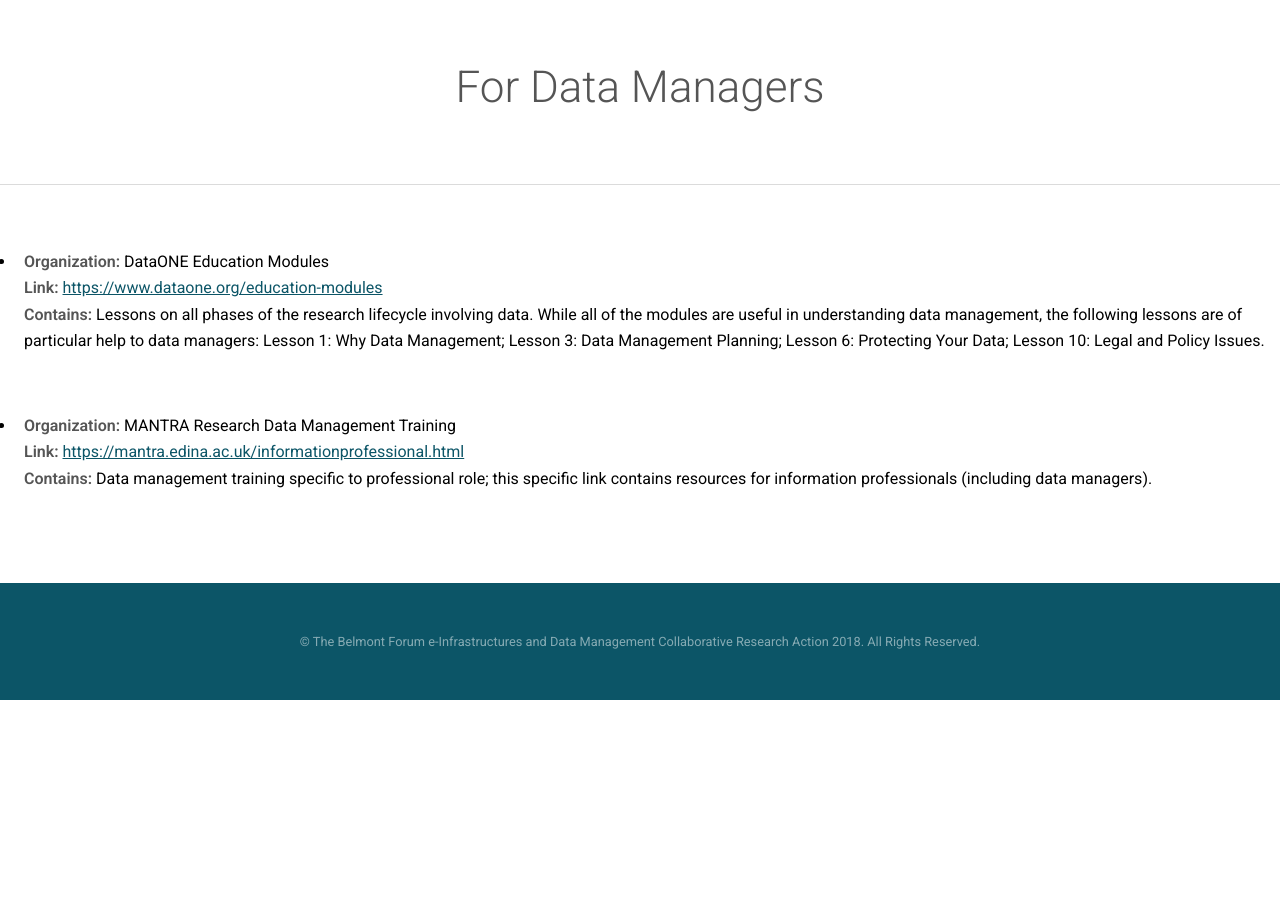
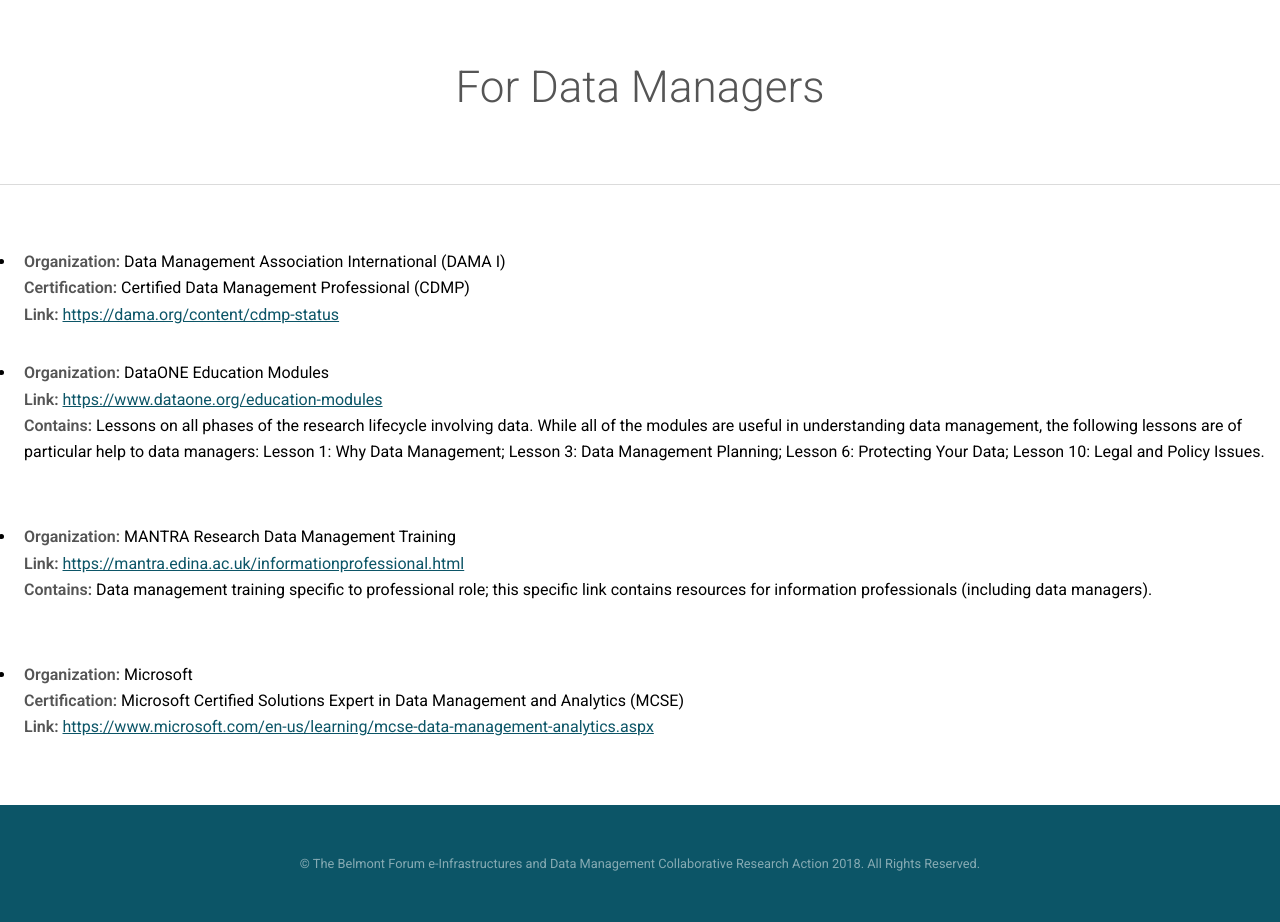
Before and after one commit to bfe-inf/toolkit, a Jekyll site: the page built from dmt-datamanager.html, in a window 1280 px wide. Shown: the part 290-1212 px from the top of the page. Built offline with Jekyll 4.4.1, drawn with Linux system fonts in a browser that asks for light colours; before the commit the page ends 990 px from its top, so only the background shows below that.

Commit message:
Update dmt-datamanager.html

```diff
--- a/dmt-datamanager.html
+++ b/dmt-datamanager.html
@@ -56,6 +56,11 @@
 			<section id="two" class="wrapper">
       				<div class"inner">
 					<ul>
+	     					<li> <strong>Organization:</strong> Data Management Association International (DAMA I)  <br/>
+             	   				<strong>Certification:</strong> Certified Data Management Professional (CDMP) <br/>
+		   				<strong>Link:</strong> <a href="https://dama.org/content/cdmp-status" target="_blank">https://dama.org/content/cdmp-status</a></li>
+      					</ul>
+					<ul>
 	     					<li> <strong>Organization:</strong> DataONE Education Modules  <br/>
              	   				<strong>Link:</strong> <a href="https://www.dataone.org/education-modules" target="_blank">https://www.dataone.org/education-modules</a><br/>
 		   				<strong>Contains:</strong> Lessons on all phases of the research lifecycle involving data. While all of the modules are useful in understanding data management, the following lessons are of particular help to data managers: Lesson 1: Why Data Management; Lesson 3: Data Management Planning; Lesson 6: Protecting Your Data; Lesson 10: Legal and Policy Issues. </li><br/>
@@ -64,6 +69,11 @@
 	     					<li> <strong>Organization:</strong> MANTRA Research Data Management Training  <br/>
              	   				<strong>Link:</strong> <a href="https://mantra.edina.ac.uk/informationprofessional.html" target="_blank">https://mantra.edina.ac.uk/informationprofessional.html</a><br/>
 		   				<strong>Contains:</strong> Data management training specific to professional role; this specific link contains resources for information professionals (including data managers). </li><br/>
+      					</ul>
+					<ul>
+	     					<li> <strong>Organization:</strong> Microsoft  <br/>
+             	   				<strong>Certification:</strong> Microsoft Certified Solutions Expert in Data Management and Analytics (MCSE) <br/>
+		   				<strong>Link:</strong> <a href="https://www.microsoft.com/en-us/learning/mcse-data-management-analytics.aspx" target="_blank">https://www.microsoft.com/en-us/learning/mcse-data-management-analytics.aspx</a></li>
       					</ul>
      				 </div>
 	  		</section>
```
